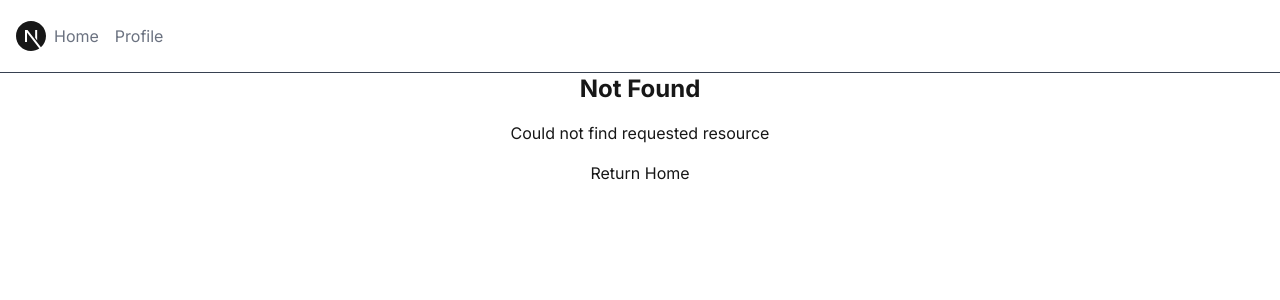
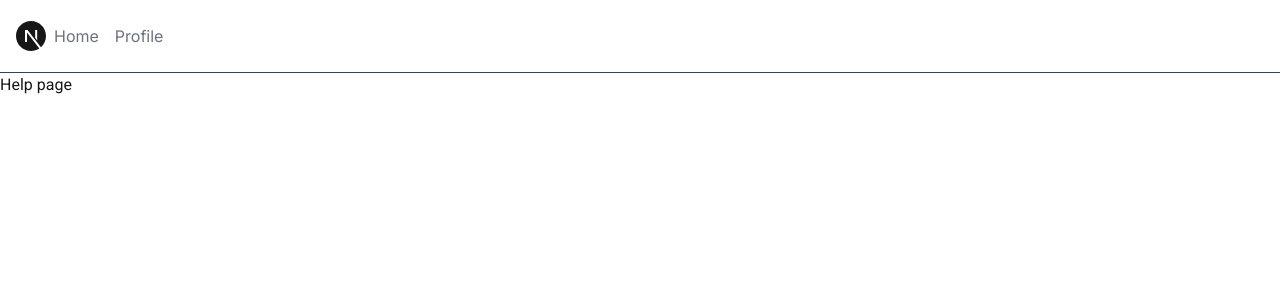
Before and after one commit to jonni595/next-course, a Next.js app: page /help in a window 1280 px wide. Before the commit this address had no page. Shown: the top 300 px of the page. Built offline with nearby package versions, Linux system fonts and the light colour scheme.

Commit message:
Build help page

```diff
--- /dev/null
+++ b/app/help/page.tsx
@@ -0,0 +1,10 @@
+import { roboto } from "@/app/fonts";
+
+export const metadata = {
+  title: "Help",
+  description: "Help page",
+};
+
+export default function Help() {
+  return <div className={roboto.className}> Help page</div>;
+}
--- a/app/settings/page.tsx
+++ /dev/null
@@ -1,10 +0,0 @@
-import { roboto } from "@/app/fonts";
-
-export const metadata = {
-  title: "Settings",
-  description: "Settings page",
-};
-
-export default function Settings() {
-  return <div className={roboto.className}> Settings page</div>;
-}
```
